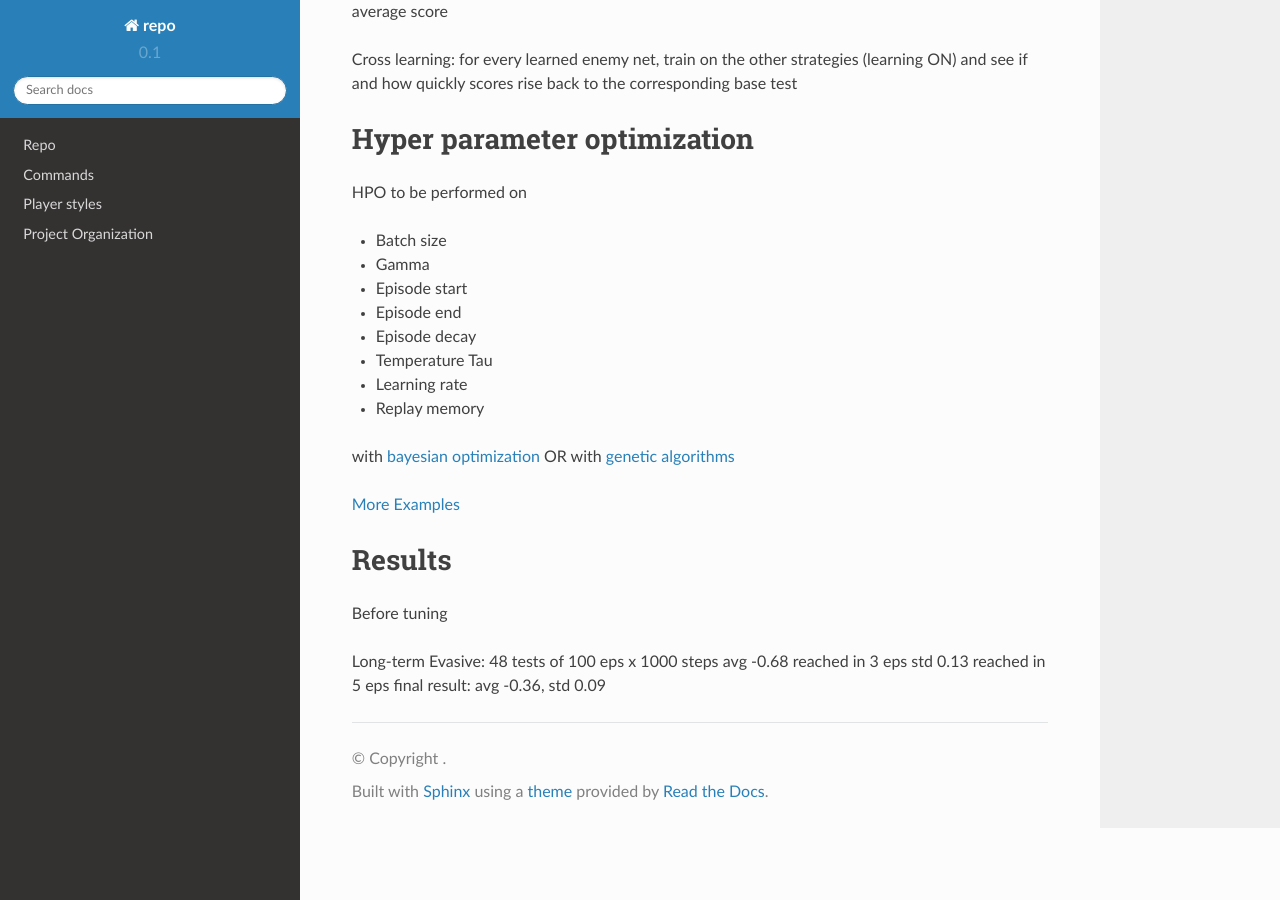
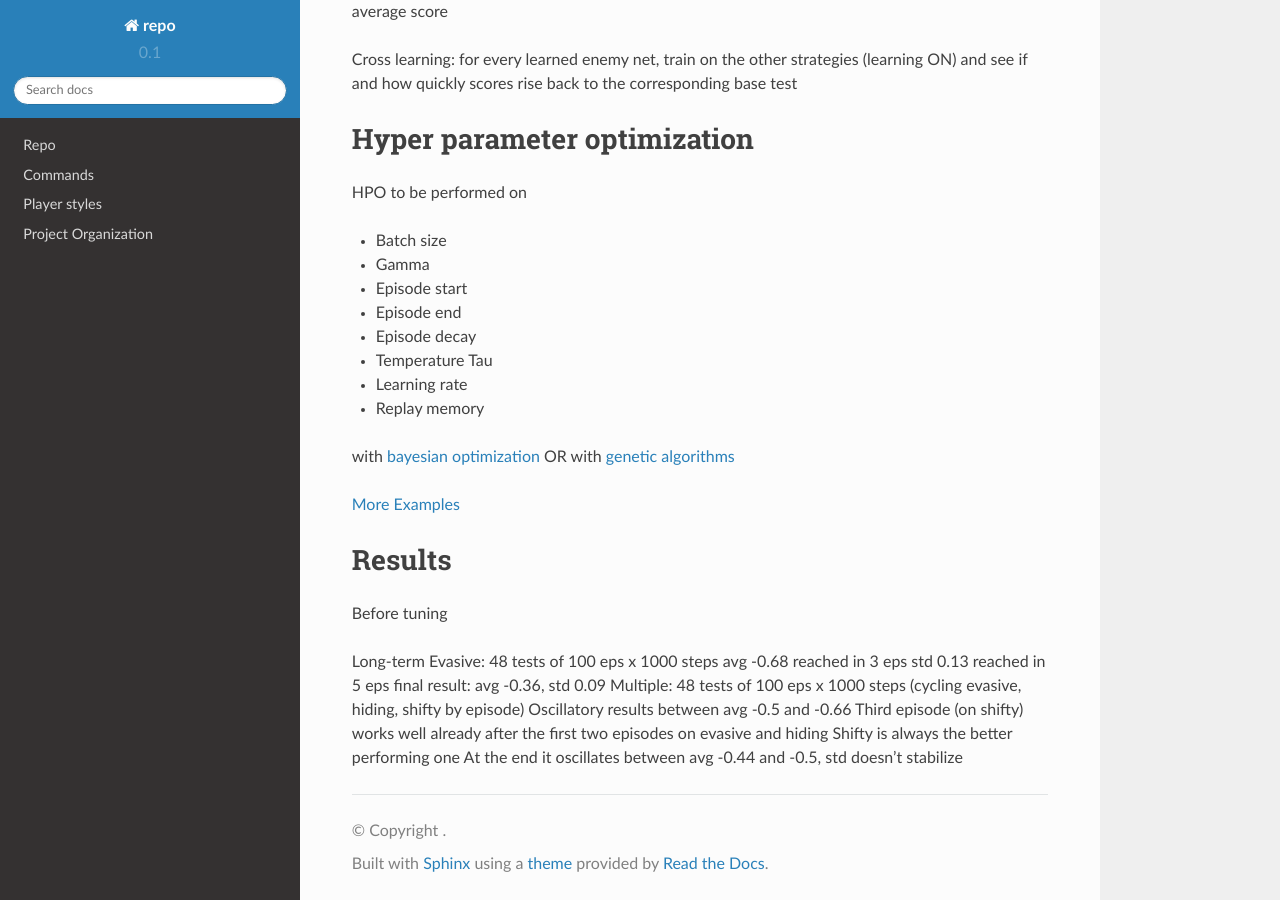
Before and after one commit to nishantpillai5/customized_mae_agents, a Sphinx documentation site: the page built from docs/tests.md, in a window 1280 px wide and 900 px high, scrolled down 944 px. Built offline with Sphinx 7.4.7 and the Read the Docs theme 2.0.0, drawn with Linux system fonts in a browser that asks for light colours.

Commit message:
multiple player test

```diff
--- a/docs/tests.md
+++ b/docs/tests.md
@@ -62,3 +62,8 @@ Long-term
         avg -0.68 reached in 3 eps
         std 0.13 reached in 5 eps
         final result: avg -0.36, std 0.09
+    Multiple: 48 tests of 100 eps x 1000 steps (cycling evasive, hiding, shifty by episode)
+        Oscillatory results between avg -0.5 and -0.66
+        Third episode (on shifty) works well already after the first two episodes on evasive and hiding
+        Shifty is always the better performing one
+        At the end it oscillates between avg -0.44 and -0.5, std doesn't stabilize
```
Also changed, not shown: 2 other files.
